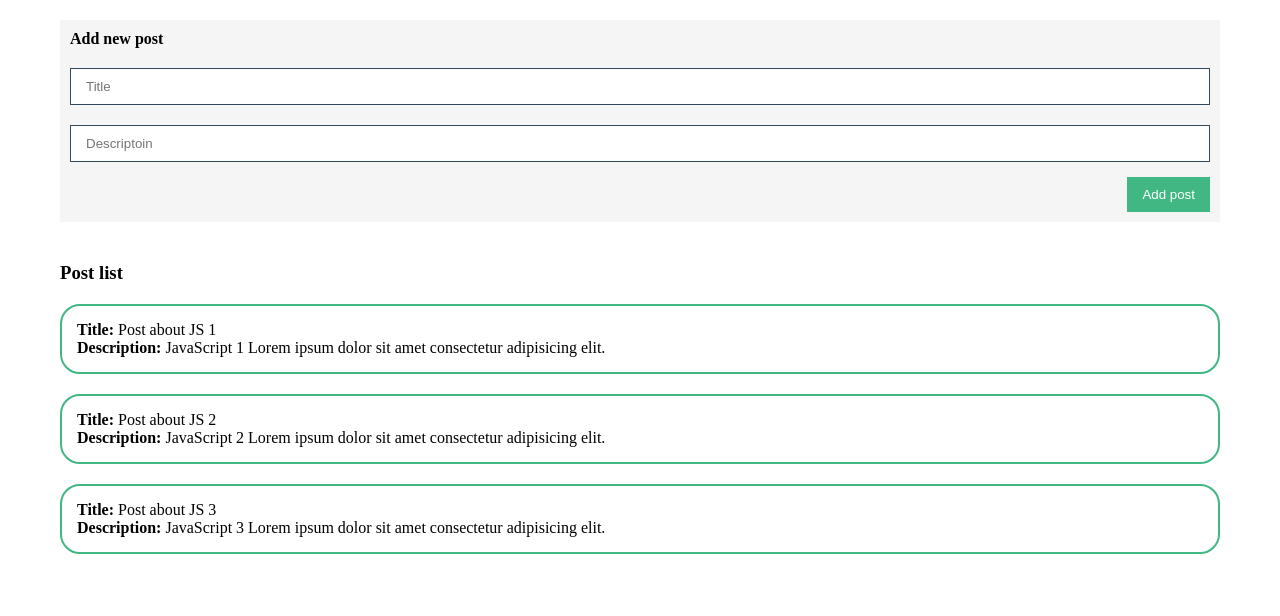
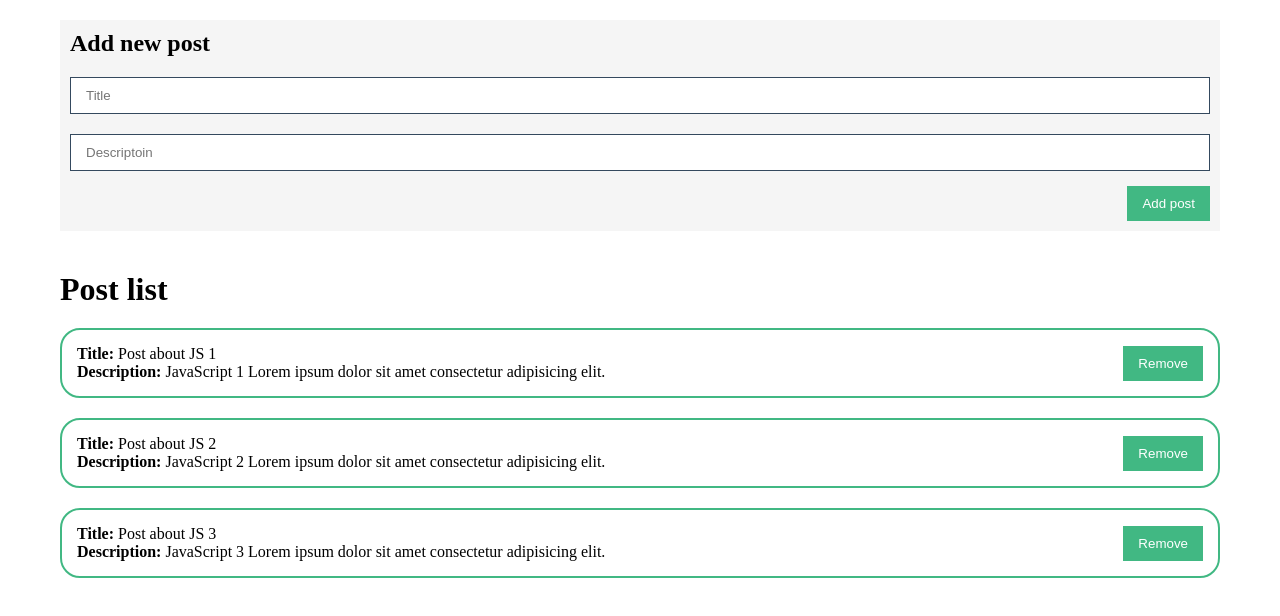
Before and after one commit to Khoroshavin/vue_start, a Vue app: page / in a window 1280 px wide. Shown: the top 616 px of the page. Built offline with nearby package versions, Linux system fonts and the light colour scheme.

Commit message:
global registration of components button

```diff
--- a/src/components/PostForm.vue
+++ b/src/components/PostForm.vue
@@ -1,6 +1,6 @@
 <template>
   <form @submit.prevent class="form">
-    <h4>Add new post</h4>
+    <h2>Add new post</h2>
     <input
       v-model="post.title"
       class="input"
@@ -11,14 +11,16 @@
       class="input"
       type="text"
       placeholder="Descriptoin">
-    <button
+    <my-button
       @click="createPost"
-      class="btn"
-      type="submit">Add post</button>
+      class="btn-right btn-mt"
+      type="submit">Add post
+    </my-button>
   </form>
 </template>
 
 <script>
+
   export default {
     data() {
       return {
@@ -37,7 +39,7 @@
           description: '',
         }
       },
-    },
+    }
   }
 </script>
 
@@ -55,13 +57,4 @@
   border: 1px solid #34495E;
   width: 100%;
 }
-
-.btn {
-  margin-top: 15px;
-  padding: 10px 15px;
-  align-self: flex-end;
-  background-color: #41B883;
-  color: white;
-  border: 0;
-}
 </style>
--- a/src/components/PostItem.vue
+++ b/src/components/PostItem.vue
@@ -1,12 +1,19 @@
 <template>
   <div class="post">
-    <div><strong>Title: </strong>{{ post.title }}</div>
-    <div><strong>Description: </strong>{{ post.description }}</div>
+    <div>
+      <div><strong>Title: </strong>{{ post.title }}</div>
+      <div><strong>Description: </strong>{{ post.description }}</div>
+    </div>
+    <div class="post__btns">
+      <my-button
+      >Remove</my-button>
+    </div>
   </div>
 </template>
 
 <script>
-  export default {
+
+export default {
     props: {
       post: {
         type: Object,
@@ -17,5 +24,14 @@
 </script>
 
 <style scoped>
+.post {
+  margin-top: 20px;
+  padding: 15px;
+  display: flex;
+  align-items: center;
+  justify-content: space-between;
+  border: 2px solid #41B883;
+  border-radius: 20px;
+}
 
 </style>
--- a/src/components/PostList.vue
+++ b/src/components/PostList.vue
@@ -1,6 +1,6 @@
 <template>
   <div>
-    <h3>Post list</h3>
+    <h1>Post list</h1>
     <post-item
       v-for="post in posts"
       :post="post"
@@ -23,10 +23,5 @@
 </script>
 
 <style scoped>
-.post {
-  margin-top: 20px;
-  padding: 15px;
-  border: 2px solid #41B883;
-  border-radius: 20px;
-}
+
 </style>
--- /dev/null
+++ b/src/components/UI/MyButton.vue
@@ -0,0 +1,26 @@
+<template>
+  <button class="btn">
+    <slot></slot>
+  </button>
+</template>
+
+<script>
+  export default {
+    name: 'my-button',
+  }
+</script>
+
+<style scoped>
+.btn {
+  padding: 10px 15px;
+  background-color: #41B883;
+  color: white;
+  border: 0;
+}
+.btn-right {
+  align-self: flex-end;
+}
+.btn-mt {
+  margin-top: 15px;
+}
+</style>
--- /dev/null
+++ b/src/components/UI/index.js
@@ -0,0 +1,5 @@
+import MyButton from '@/components/UI/MyButton';
+
+export default [
+  MyButton,
+]
--- a/src/main.js
+++ b/src/main.js
@@ -2,6 +2,11 @@
 
 // импорт компонента App
 import App from './App'
+import components from '@/components/UI';
 
 // создание и монтирование приложения в #app
-createApp(App).mount('#app')
+const app = createApp(App)
+components.forEach(component => {
+  app.component(component.name, component)
+});
+app.mount('#app')
```
